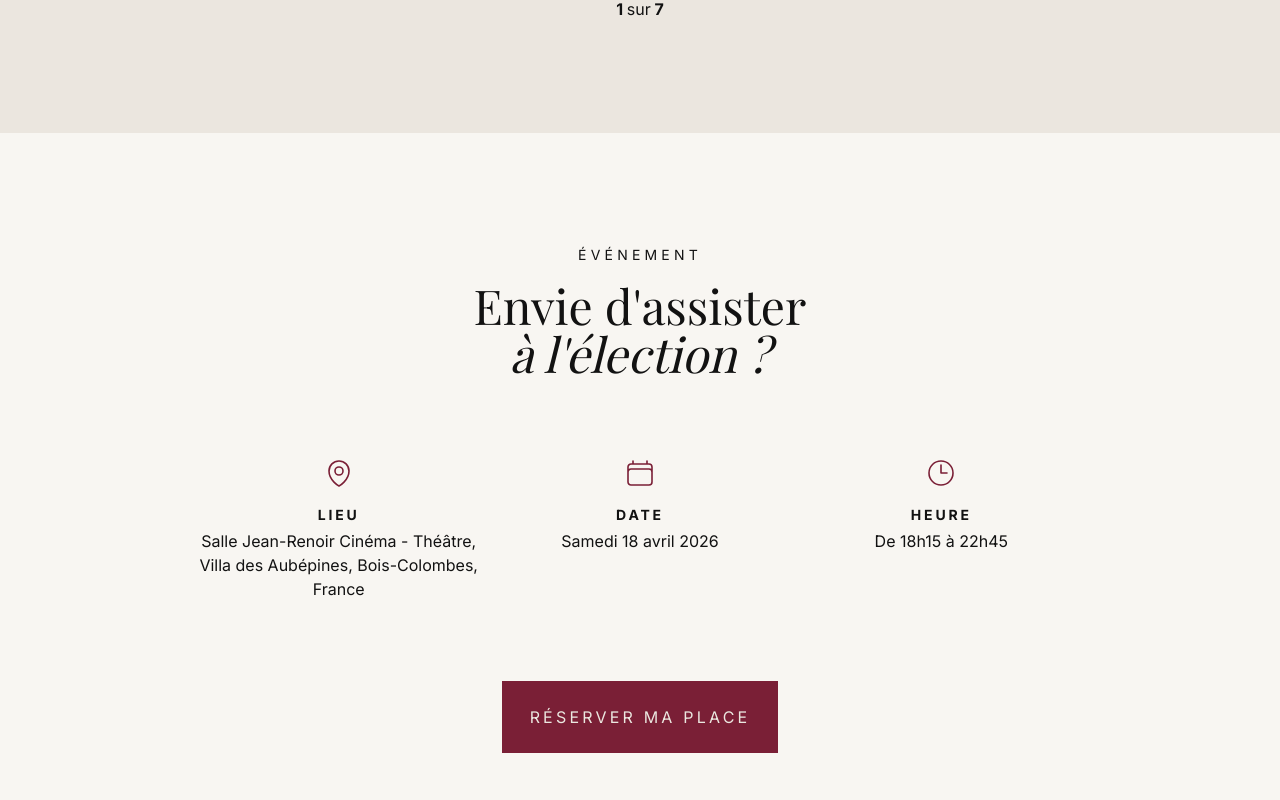
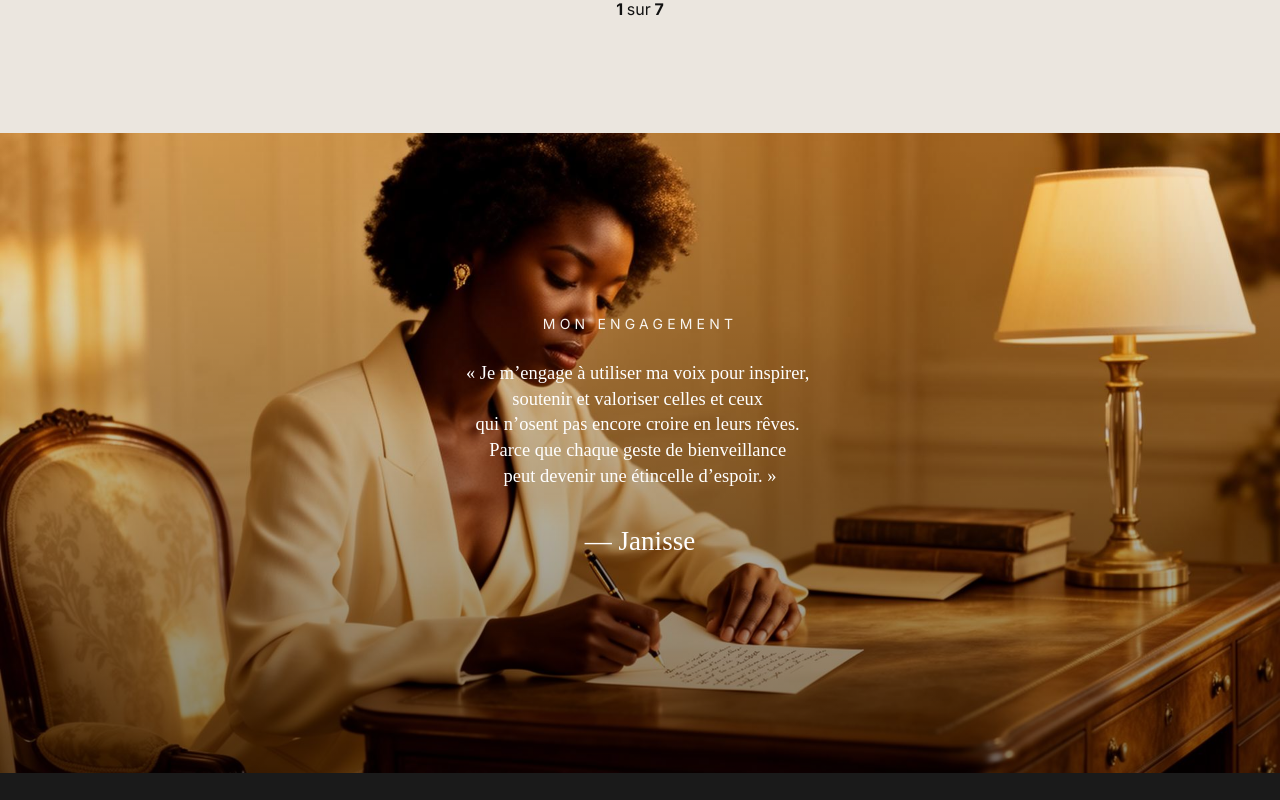
Before and after one commit to Yawleen/janisse-constable-website, a Next.js app: page / in a window 1280 px wide. Shown: the part 3560-4360 px from the top of the page. Built offline with nearby package versions, Linux system fonts and the light colour scheme.

Commit message:
chore: temporarily hide event section

```diff
--- a/app/page.tsx
+++ b/app/page.tsx
@@ -16,7 +16,7 @@ export default function Home() {
       <Values />
       {/* <Vote /> */}
       <Gallery />
-      <Event />
+      {/* <Event /> */}
       <Engagement />
       <Footer />
       {/* <StickyVoteBar /> */}
```
